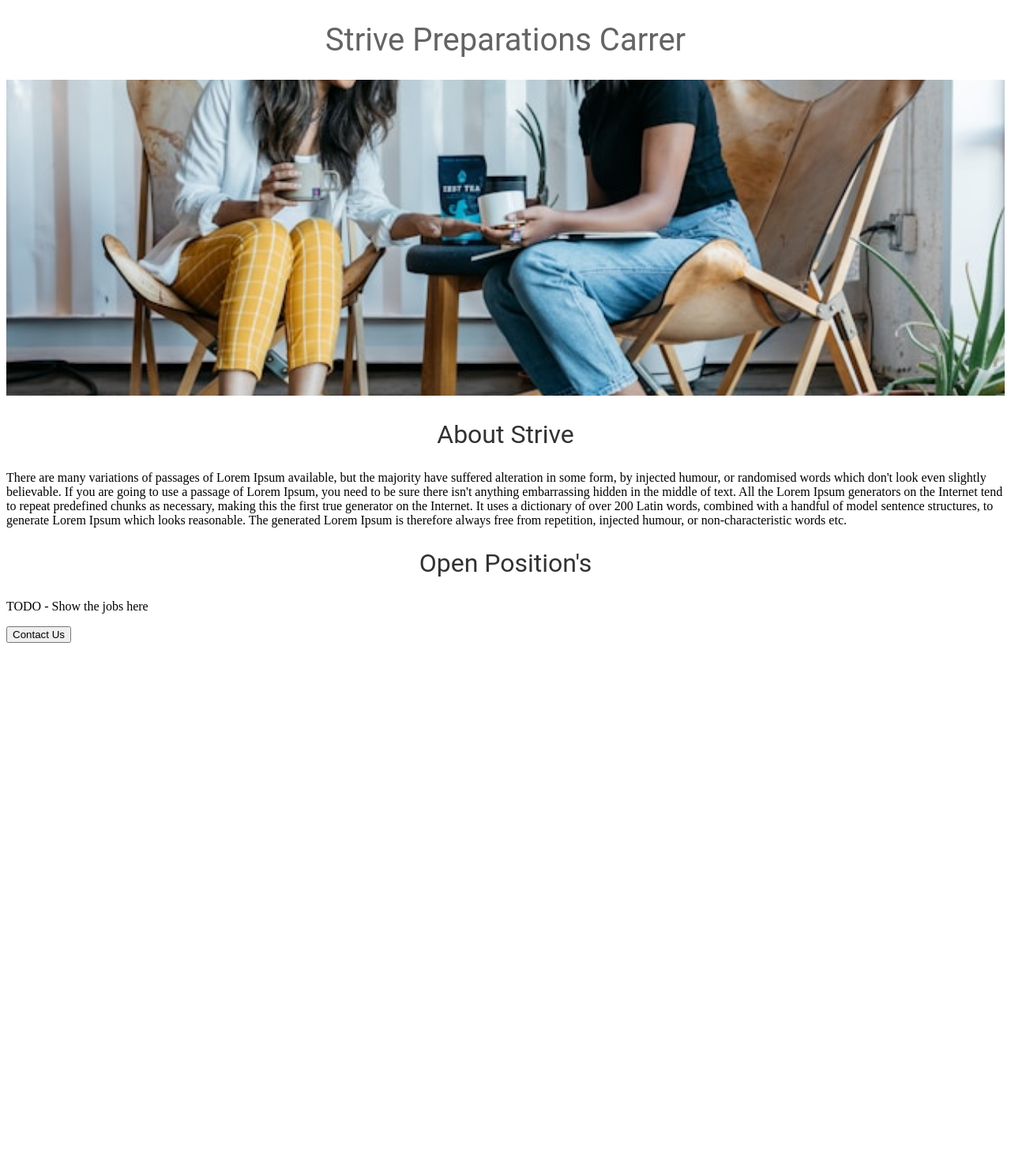
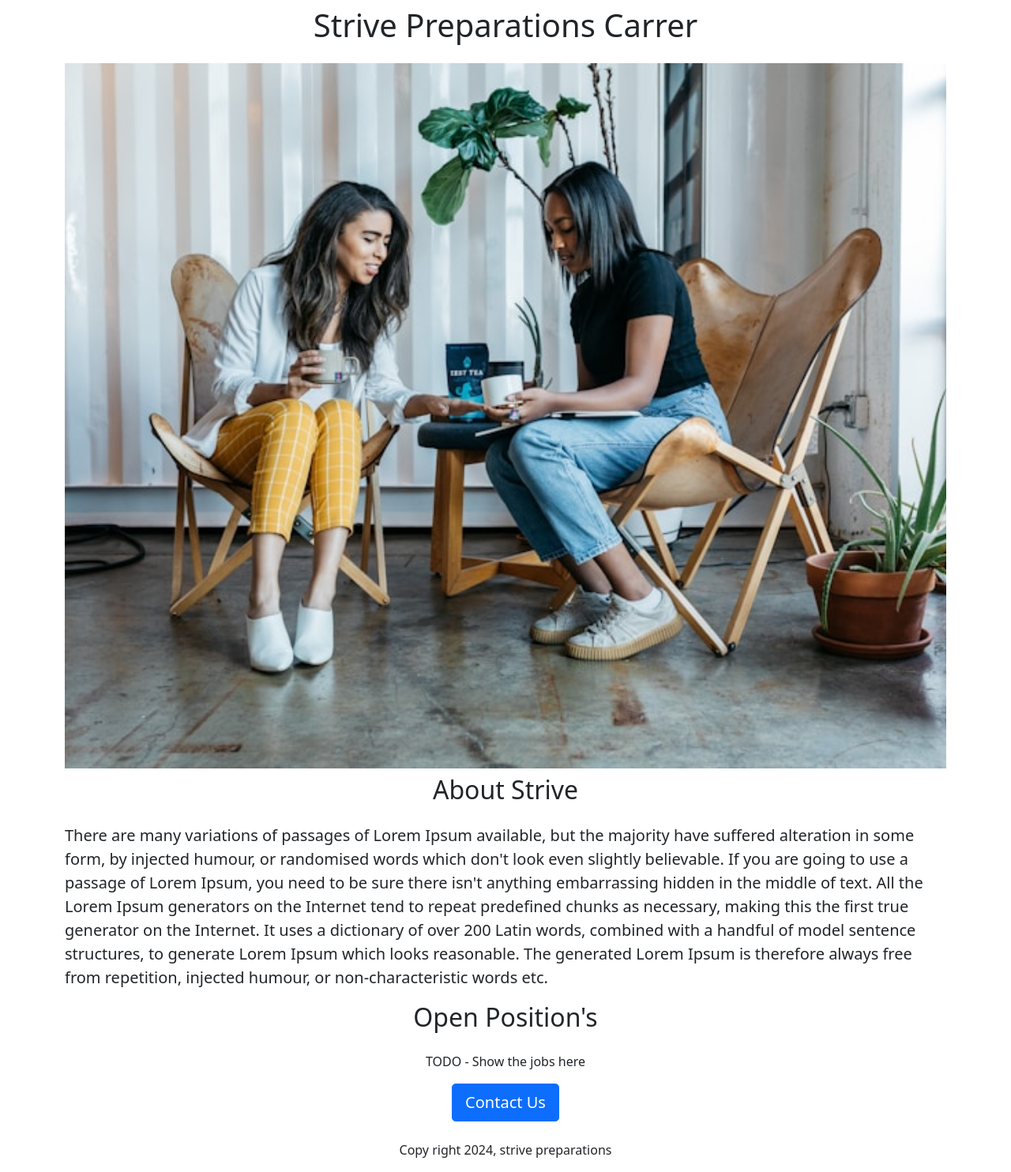
Before and after one commit to Husnain6022/Flask_Carrer_Website, a Flask app: page / in a window 1280 px wide. Shown: the whole page at 79% size. Before the commit the page ends 814 px from the top, so only its background shows below. Run offline with Flask 3, Linux system fonts and the light colour scheme.

Commit message:
bootstrap 5 class added

```diff
--- a/templates/home.html
+++ b/templates/home.html
@@ -1,42 +1,34 @@
 <!DOCTYPE html>
 <html>
   <head>
+    <meta charset="utf-8">
+    <meta name="viewport" content="width=device-width, initial-scale=1">
+
+    <link href="https://cdn.jsdelivr.net/npm/bootstrap@5.0.2/dist/css/bootstrap.min.css"     rel="stylesheet" integrity="sha384-EVSTQN3/azprG1Anm3QDgpJLIm9Nao0Yz1ztcQTwFspd3yD65VohhpuuCOmLASjC" crossorigin="anonymous">
+
+
     <title>Carrer Openings</title>
     <style>
-      h1 {
-        font-size: 40px;
-        font-family: Roboto;
-        font-weight: normal;
-        color : rgb(100,100,100);
-        text-align: center
+      #banner{
+        width: 100%
       }
-
-      #banner {
-        width: 100%;
-        height: 400px;
-        object-fit: cover;
-      }
-
-      h2 {
-        font-family: Roboto;
-        font-size: 32px;
-        color: rgb(50,50,50);
-        font-weight:normal;
-        text-align: center;
-      }
-
     </style>
   </head>
 
   <body>
-    <h1>Strive Preparations Carrer</h1>
-    <img id='banner' src="static/zest-tea-f74VtF6ZQdw-unsplash (1).jpg" alt="" height='320' width='320'>
-    <h2>About Strive</h2>
-    <p>There are many variations of passages of Lorem Ipsum available, but the majority have suffered alteration in some form, by injected humour, or randomised words which don't look even slightly believable. If you are going to use a passage of Lorem Ipsum, you need to be sure there isn't anything embarrassing hidden in the middle of text. All the Lorem Ipsum generators on the Internet tend to repeat predefined chunks as necessary, making this the first true generator on the Internet. It uses a dictionary of over 200 Latin words, combined with a handful of model sentence structures, to generate Lorem Ipsum which looks reasonable. The generated Lorem Ipsum is therefore always free from repetition, injected humour, or non-characteristic words etc.</p>
+    <div class='container'>
+        <h1 class='text-center mt-2 mb-4'>Strive Preparations Carrer</h1>
+        <img class='img-fluid' id='banner' src="static/zest-tea-f74VtF6ZQdw-unsplash (1).jpg" alt="">
+        <h2 class='text-center mt-2 mb-4'>About Strive</h2>
+        <p class='lead'>There are many variations of passages of Lorem Ipsum available, but the majority have suffered alteration in some form, by injected humour, or randomised words which don't look even slightly believable. If you are going to use a passage of Lorem Ipsum, you need to be sure there isn't anything embarrassing hidden in the middle of text. All the Lorem Ipsum generators on the Internet tend to repeat predefined chunks as necessary, making this the first true generator on the Internet. It uses a dictionary of over 200 Latin words, combined with a handful of model sentence structures, to generate Lorem Ipsum which looks reasonable. The generated Lorem Ipsum is therefore always free from repetition, injected humour, or non-characteristic words etc.</p>
 
-    <h2>Open Position's</h2>
+        <h2 class='text-center mt-2 mb-4'>Open Position's</h2>
 
-    <p>TODO - Show the jobs here</p>
-    <button>Contact Us</button>
+        <p class='text-center'>TODO - Show the jobs here</p>
+        <div class='text-center'>
+          <button class='btn btn-primary btn-lg'>Contact Us</button>
+          <p class='mt-4  '>Copy right 2024, strive preparations</p>
+          </div>
+        </div>
   </body>
 </html>
```
